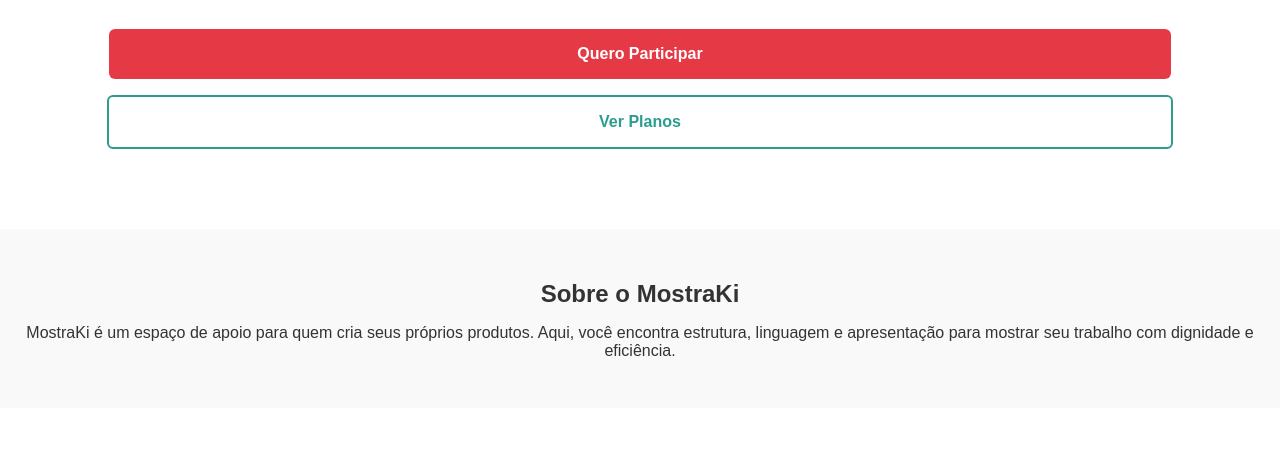
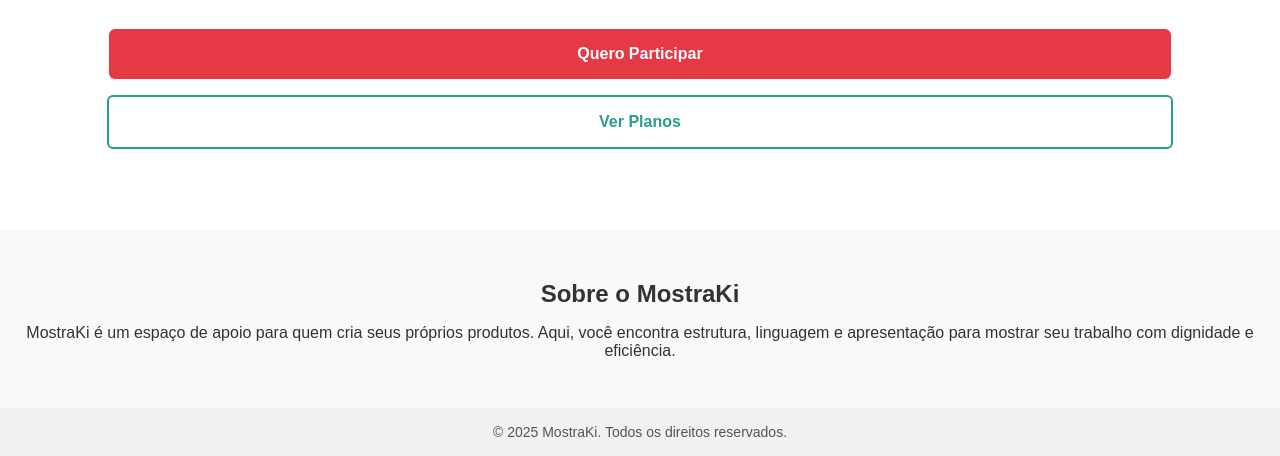
Before and after one commit to pokedaimon/mostraki, a plain HTML site: page index.html in a window 1280 px wide. Shown: the part 672-1128 px from the top of the page. Before the commit the page ends 1080 px from the top, so only its background shows below. Drawn offline with Linux system fonts and the light colour scheme.

Commit message:
Update index.html

```diff
--- a/index.html
+++ b/index.html
@@ -105,6 +105,13 @@
     .sobre h2 {
       font-size: 1.5rem;
       margin-bottom: 1rem;
+    }
+    footer {
+      text-align: center;
+      font-size: 0.875rem;
+      padding: 1rem;
+      background-color: #f1f1f1;
+      color: #555;
     }@media(min-width: 768px) {
   .menu-toggle {
     display: none;
@@ -152,7 +159,9 @@
   </section>  <section class="sobre" id="sobre">
     <h2>Sobre o MostraKi</h2>
     <p>MostraKi é um espaço de apoio para quem cria seus próprios produtos. Aqui, você encontra estrutura, linguagem e apresentação para mostrar seu trabalho com dignidade e eficiência.</p>
-  </section>  <script>
+  </section>  <footer>
+    &copy; 2025 MostraKi. Todos os direitos reservados.
+  </footer>  <script>
     function toggleMenu() {
       const nav = document.getElementById('main-nav');
       nav.classList.toggle('active');
```
